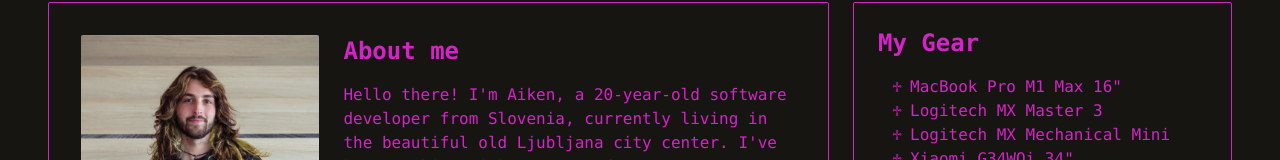
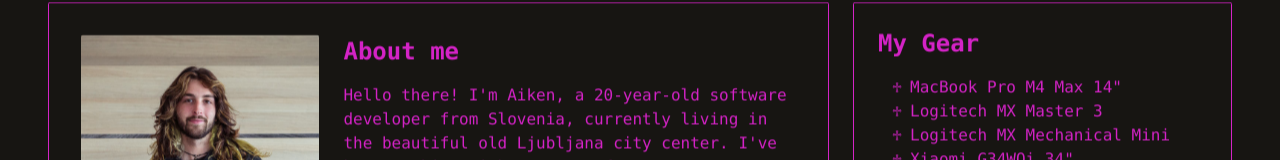
Before and after one commit to aikenahac/website, a SvelteKit app: page / in a window 1280 px wide. Shown: the part 792-952 px from the top of the page. Built offline with nearby package versions, Linux system fonts and the light colour scheme; no server answers.

Commit message:
Update gear list with new MacBook model

```diff
--- a/src/routes/+page.svelte
+++ b/src/routes/+page.svelte
@@ -69,7 +69,7 @@
   }
 
   const gear = [
-    'MacBook Pro M1 Max 16"',
+    'MacBook Pro M4 Max 14"',
     'Logitech MX Master 3',
     'Logitech MX Mechanical Mini',
     'Xiaomi G34WQi 34"',
```
